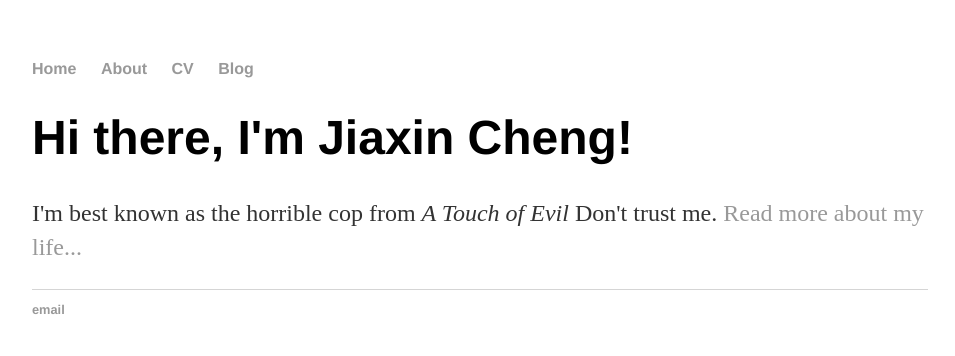
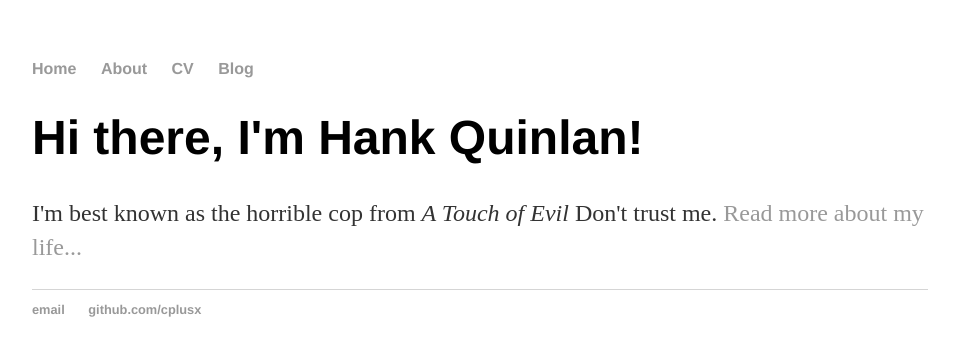
Before and after one commit to cplusx/cplusx.github.io, a Jekyll site: the page built from index.html, in a window 1280 px wide. Shown: the top 356 px of the page, without its empty margins (160-1115 px from the left). Built offline with Jekyll 4.4.1, drawn with Linux system fonts in a browser that asks for light colours.

Commit message:
Update index.html

```diff
--- a/index.html
+++ b/index.html
@@ -1,28 +1,8 @@
-<!DOCTYPE html>
-<html>
-	<head>
-		<title>Jiaxin Cheng's Page</title>
-		<link rel="stylesheet" type="text/css" href="/css/main.css">
-	</head>
-	<body>
-		<nav>
-    		<ul>
-        		<li><a href="/">Home</a></li>
-	        	<li><a href="/about">About</a></li>
-        		<li><a href="/cv">CV</a></li>
-        		<li><a href="/blog">Blog</a></li>
-    		</ul>
-		</nav>
-		<div class="container">
-    		<div class="blurb">
-        		<h1>Hi there, I'm Jiaxin Cheng!</h1>
-				<p>I'm best known as the horrible cop from <em>A Touch of Evil</em> Don't trust me. <a href="/about">Read more about my life...</a></p>
-    		</div><!-- /.blurb -->
-		</div><!-- /.container -->
-		<footer>
-    		<ul>
-        		<li><a href="mailto:chengjia@usc.edu">email</a></li>
-			</ul>
-		</footer>
-	</body>
-</html>
+---
+layout: default
+title: Hank Quinlan, Horrible Cop
+---
+<div class="blurb">
+	<h1>Hi there, I'm Hank Quinlan!</h1>
+	<p>I'm best known as the horrible cop from <em>A Touch of Evil</em> Don't trust me. <a href="/about">Read more about my life...</a></p>
+</div><!-- /.blurb -->
```
